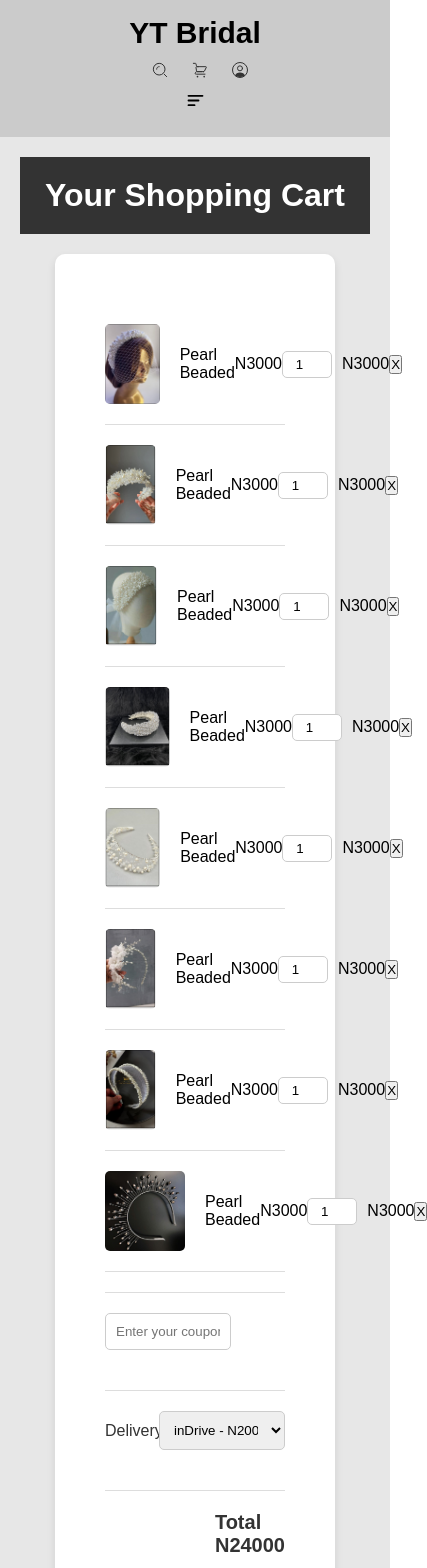
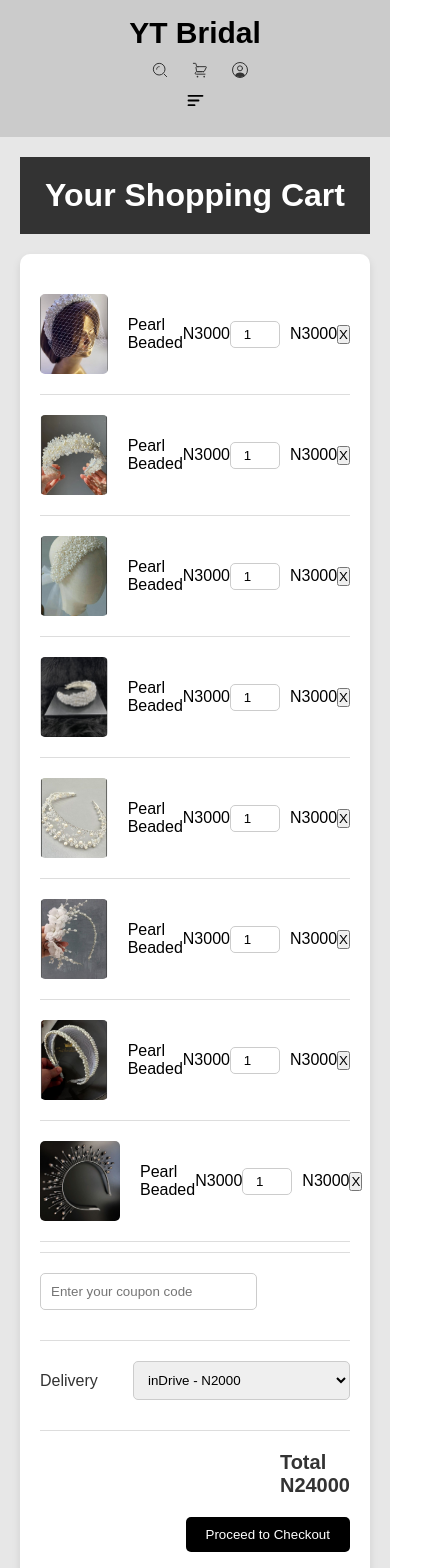
Before and after one commit to EbenezerAmusan/HNG-stage-two-mini-store-website, a React (Create React App) app: page /cart in a window 390 px wide. Shown: the top 1568 px of the page, 427 px wide, since content can reach past the window. Built offline with nearby package versions, Linux system fonts and the light colour scheme; a web font is replaced by a local one.

Commit message:
cart updated

```diff
--- a/src/pages/cart/cart.css
+++ b/src/pages/cart/cart.css
@@ -25,3 +25,38 @@
   width: 100%;
   margin-top: 20px;
 }
+
+/* Tablet view */
+@media (max-width: 768px) {
+  .cart {
+    padding: 30px;
+  }
+
+  .cart h1 {
+    font-size: 20px;
+  }
+
+  .discount-section,
+  .delivery-options,
+  .checkout-summary {
+    margin-top: 15px;
+  }
+}
+
+/* Mobile view */
+@media (max-width: 480px) {
+  .cart {
+    width: 100%;
+    padding: 20px;
+  }
+
+  .cart h1 {
+    font-size: 18px;
+  }
+
+  .discount-section,
+  .delivery-options,
+  .checkout-summary {
+    margin-top: 10px;
+  }
+}
```
